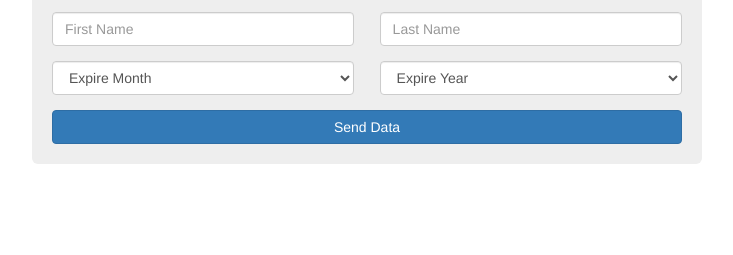
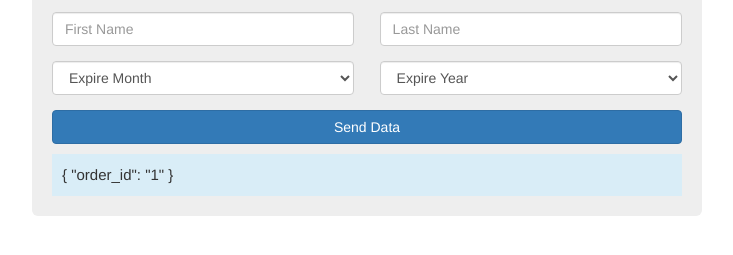
Before and after one commit to diegoids/angular-credit-card-test, a plain HTML site: page index.html in a window 1280 px wide. Shown: the part 213-468 px from the top of the page, without its empty margins (273-1006 px from the left). Drawn offline with nearby package versions, Linux system fonts and the light colour scheme.

Commit message:
Serialize form data and some CSS adjusts

```diff
--- a/css/app.css
+++ b/css/app.css
@@ -15,6 +15,11 @@
 
 body{
   padding-top: 20px;
+}
+
+.jumbotron .bg-info{
+  margin: 10px 0 0;
+  padding: 10px;
 }
 
 .callback-info{
--- a/index.html
+++ b/index.html
@@ -57,6 +57,7 @@
           <!-- Card Number -->
           <div class="big">
             <input type="text" placeholder="Card Number" name="credit_card" ng-model="newOrderPayment.credit_card.number" class="form-control" luhn-check required data-ng-pattern="/^[0-9]+$/" credit-card-type data-ng-minlength="15" maxlength="19" />
+
             <ul class="error-list" ng-show="formCreditCard.$submitted && !formCreditCard.$valid">
               <li ng-show="formCreditCard.credit_card.$error.minlength">Credit card must be between 15-19 digits</li>
               <li ng-show="formCreditCard.credit_card.$error.pattern">Credit card number must be only numbers</li>
@@ -69,6 +70,7 @@
           <div class="small">
             <!-- CVV -->
             <input type="text" placeholder="CVV" name="cvv" ng-model="newOrderPayment.credit_card.cvv" class="form-control" required data-ng-pattern="/^[0-9]+$/" data-ng-minlength="3" maxlength="4" />
+
             <ul class="error-list" ng-show="formCreditCard.$submitted && !formCreditCard.$valid">
               <li ng-show="formCreditCard.cvv.$error.pattern">Security code must contain only numbers</li>
               <li ng-show="formCreditCard.cvv.$error.minlength">Security code must be 3-4 digits</li>
@@ -81,6 +83,7 @@
           <!-- First Name -->
           <div class="half">
             <input type="text" placeholder="First Name" name="fname" ng-model="newOrderPayment.credit_card.first_name" class="form-control" required />
+
             <ul class="error-list" ng-show="formCreditCard.$submitted && !formCreditCard.$valid">
               <li ng-show="formCreditCard.fname.$error.required">First name required</li>
             </ul>
@@ -89,6 +92,7 @@
           <!-- Last Name -->
           <div class="half">
             <input type="text" placeholder="Last Name" name="lname" ng-model="newOrderPayment.credit_card.last_name" class="form-control" required />
+
             <ul class="error-list" ng-show="formCreditCard.$submitted && !formCreditCard.$valid">
               <li ng-show="formCreditCard.lname.$error.required">Last name required</li>
             </ul>
@@ -113,6 +117,7 @@
               <option value="11">Nov</option>
               <option value="12">Dec</option>
             </select>
+
             <ul class="error-list" ng-show="formCreditCard.$submitted && !formCreditCard.$valid">
               <li ng-show="formCreditCard.expMon.$error.required">Expire month required</li>
               <li ng-show="formCreditCard.expMon.$error.expiration">Your card is Expired</li>
@@ -124,6 +129,7 @@
             <select class="form-control" name="expYear" ng-model="newOrderPayment.credit_card.expiry_year" ng-options="year for year in years(10)" required>
               <option value="">Expire Year</option>
             </select>
+
             <ul class="error-list" ng-show="formCreditCard.$submitted && !formCreditCard.$valid">
               <li ng-show="formCreditCard.expYear.$error.required">Expire Year required</li>
             </ul>
@@ -133,6 +139,10 @@
         <!-- Submit -->
         <button class="btn btn-primary btn-block">Send Data</button>
       </form>
+
+      <p class="bg-info">
+        {{newOrderPayment | json}}
+      </p>
     </section>
 
   </body>
--- a/js/controllers/creditCardCtrl.js
+++ b/js/controllers/creditCardCtrl.js
@@ -5,6 +5,8 @@ angular.module("netengine").controller("creditCardCtrl", function($scope, $http)
   $scope.ccinfo       = {'type': undefined};
   $scope.currentYear  = new Date().getFullYear();
   $scope.currentMonth = new Date().getMonth() + 1;
+
+  $scope.newOrderPayment = {'order_id': '1'};
 
   // create an array of years from current year until the number provided in the function
   $scope.years = function(yearsLenght){
@@ -28,7 +30,7 @@ angular.module("netengine").controller("creditCardCtrl", function($scope, $http)
     $http({
         method: "post",
         url: URL,
-        headers: {'Content-Type': 'application/application/json'},
+        headers: {'Content-Type': 'application/json'},
         data: ccDetails
     }).then(function successCallback(response) {
 
```
